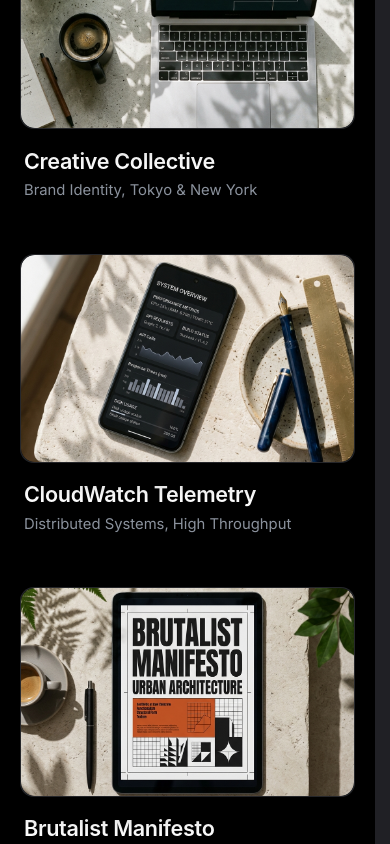
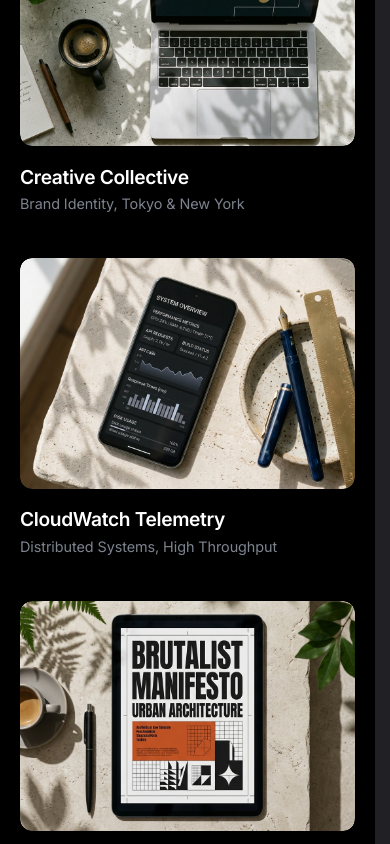
Before and after one commit to dilshandevxx/dilshan-personal-portfolio, a Next.js app: page / in a window 390 px wide. Shown: the part 1420-2264 px from the top of the page. Built offline with nearby package versions, Linux system fonts and the light colour scheme; a web font is replaced by a local one.

Commit message:
fix(projects): align mobile project cards with reference design

```diff
--- a/src/components/cover/sections/SelectedWork.module.css
+++ b/src/components/cover/sections/SelectedWork.module.css
@@ -6,15 +6,15 @@
   border-top: 1px solid rgba(255, 255, 255, 0.06);
 }
 
-@media (max-width: 900px) {
+@media (max-width: 1024px) {
   .projectsSection {
-    padding: 5.5rem 1.75rem 7rem;
+    padding: 5rem 1.75rem 6.5rem;
   }
 }
 
 @media (max-width: 640px) {
   .projectsSection {
-    padding: 4rem 1.25rem 5rem;
+    padding: 3.75rem 1.25rem 4.5rem;
   }
 }
 
@@ -85,29 +85,35 @@
 }
 
 /* =========================================================================
-   Mobile View: Clean Minimalist Project Cards (Matching User Reference Image)
+   Mobile View Layout (<= 1024px)
+   Single unified column with consistent vertical spacing
    ========================================================================= */
-@media (max-width: 820px) {
+@media (max-width: 1024px) {
   .editorialStaggerContainer {
-    grid-template-columns: 1fr;
-    gap: 3.5rem;
+    display: flex;
+    flex-direction: column;
+    gap: 3.25rem;
+    width: 100%;
   }
 
   .columnLeft,
   .columnRight {
-    gap: 3.5rem;
-    padding-top: 0;
+    display: flex;
+    flex-direction: column;
+    gap: 3.25rem;
+    padding-top: 0 !important;
+    width: 100%;
   }
 }
 
 @media (max-width: 640px) {
   .editorialStaggerContainer {
-    gap: 3rem;
+    gap: 2.75rem;
   }
 
   .columnLeft,
   .columnRight {
-    gap: 3rem;
+    gap: 2.75rem;
   }
 }
 
@@ -194,50 +200,61 @@
 }
 
 /* =========================================================================
-   Mobile View Styles matching User Reference Image
+   Mobile View Styles matching User Reference Image ("Frozen Greenland" Card)
+   - Rounded 12px clean landscape photo without overlays or borders
+   - Directly underneath: Bold white title + Muted slate subtitle
    ========================================================================= */
-@media (max-width: 820px) {
-  /* 1. Rounded Thumbnail Frame (No Overlays) */
+@media (max-width: 1024px) {
+  /* 1. Rounded Thumbnail Frame (No Overlays, No Hairline Borders) */
   .imageCanvas {
-    aspect-ratio: 16 / 10;
-    border-radius: 14px;
-    box-shadow: 0 12px 30px rgba(0, 0, 0, 0.45);
+    aspect-ratio: 16 / 11;
+    border-radius: 12px;
+    border: none !important;
+    box-shadow: 0 10px 28px rgba(0, 0, 0, 0.4);
+    -webkit-mask-image: -webkit-radial-gradient(white, black);
+    transform: translateZ(0);
   }
 
   .image {
-    border-radius: 14px;
+    border-radius: 12px;
   }
 
-  /* 2. Hide Desktop Overlay on Mobile */
+  /* 2. Completely Hide Desktop Gradient & Overlay on Mobile */
   .cardOverlay {
     display: none !important;
+    opacity: 0 !important;
+    visibility: hidden !important;
   }
 
-  /* 3. Text Info Directly Below Image (Matching User Reference Image) */
+  /* 3. Text Info Directly Below Image (Flush Left Aligned with Image) */
   .mobileInfo {
     display: flex;
     flex-direction: column;
-    gap: 0.35rem;
-    padding: 1.15rem 0.25rem 0.25rem;
+    gap: 0;
+    padding: 1.15rem 0 0;
+    text-align: left;
   }
 
   .mobileTitle {
-    font-family: var(--font-display, "Plus Jakarta Sans", "Outfit", -apple-system, sans-serif);
-    font-size: clamp(1.35rem, 5.2vw, 1.65rem);
+    font-family: var(--font-body, 'Inter', -apple-system, BlinkMacSystemFont, "Segoe UI", Roboto, sans-serif);
+    font-size: clamp(1.2rem, 4.8vw, 1.4rem);
     font-weight: 600;
-    letter-spacing: -0.015em;
+    letter-spacing: -0.018em;
     color: #ffffff;
     margin: 0;
     line-height: 1.25;
+    text-transform: none;
   }
 
   .mobileSubtitle {
-    font-family: var(--font-body, -apple-system, sans-serif);
-    font-size: clamp(0.92rem, 3.8vw, 1.05rem);
+    font-family: var(--font-body, 'Inter', -apple-system, BlinkMacSystemFont, "Segoe UI", Roboto, sans-serif);
+    font-size: clamp(0.9rem, 3.4vw, 0.98rem);
     font-weight: 400;
-    color: #8b929d;
-    margin: 0;
-    line-height: 1.45;
+    color: #7d848f; /* Exact slate gray from reference card */
+    letter-spacing: -0.005em;
+    margin: 0.35rem 0 0;
+    line-height: 1.4;
+    text-transform: none;
   }
 }
 
@@ -248,7 +265,7 @@
   justify-content: center;
 }
 
-@media (max-width: 820px) {
+@media (max-width: 1024px) {
   .ctaWrapper {
     margin-top: 4.5rem;
   }
--- a/src/components/cover/sections/SelectedWork.tsx
+++ b/src/components/cover/sections/SelectedWork.tsx
@@ -67,19 +67,19 @@ export default function SelectedWork() {
               <motion.div
                 key={item.id}
                 className={styles.projectCard}
-                initial={{ opacity: 0, y: 35 }}
+                initial={{ opacity: 0, y: 30 }}
                 whileInView={{ opacity: 1, y: 0 }}
-                viewport={{ once: true, margin: "-50px" }}
-                transition={{ duration: 0.65, delay: idx * 0.12 }}
+                viewport={{ once: true, amount: 0.05 }}
+                transition={{ duration: 0.6, delay: idx * 0.1 }}
               >
                 <Link href={`/projects#${item.slug}`} className={styles.cardLink} title={item.name}>
-                  {/* Image Frame: Square on Desktop, Rounded 14px on Mobile */}
+                  {/* Image Frame: Square on Desktop, Rounded 12px on Mobile */}
                   <div className={styles.imageCanvas}>
                     <Image
                       src={item.image}
                       alt={item.name}
                       fill
-                      sizes="(max-width: 820px) 100vw, 46vw"
+                      sizes="(max-width: 1024px) 100vw, 46vw"
                       priority={idx === 0}
                       className={styles.image}
                     />
@@ -106,19 +106,19 @@ export default function SelectedWork() {
               <motion.div
                 key={item.id}
                 className={styles.projectCard}
-                initial={{ opacity: 0, y: 35 }}
+                initial={{ opacity: 0, y: 30 }}
                 whileInView={{ opacity: 1, y: 0 }}
-                viewport={{ once: true, margin: "-50px" }}
-                transition={{ duration: 0.65, delay: 0.12 + idx * 0.12 }}
+                viewport={{ once: true, amount: 0.05 }}
+                transition={{ duration: 0.6, delay: 0.1 + idx * 0.1 }}
               >
                 <Link href={`/projects#${item.slug}`} className={styles.cardLink} title={item.name}>
-                  {/* Image Frame: Square on Desktop, Rounded 14px on Mobile */}
+                  {/* Image Frame: Square on Desktop, Rounded 12px on Mobile */}
                   <div className={styles.imageCanvas}>
                     <Image
                       src={item.image}
                       alt={item.name}
                       fill
-                      sizes="(max-width: 820px) 100vw, 46vw"
+                      sizes="(max-width: 1024px) 100vw, 46vw"
                       priority={idx === 0}
                       className={styles.image}
                     />
```
